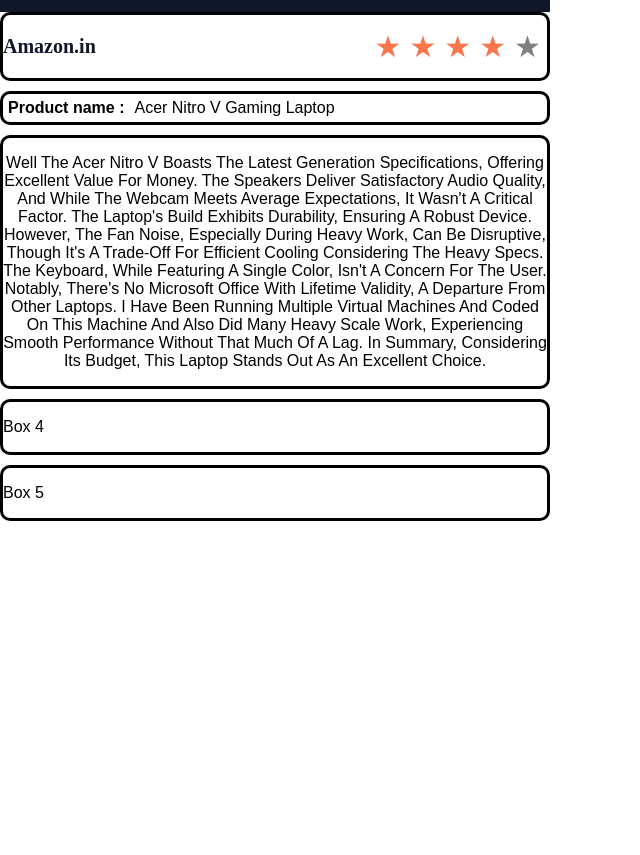
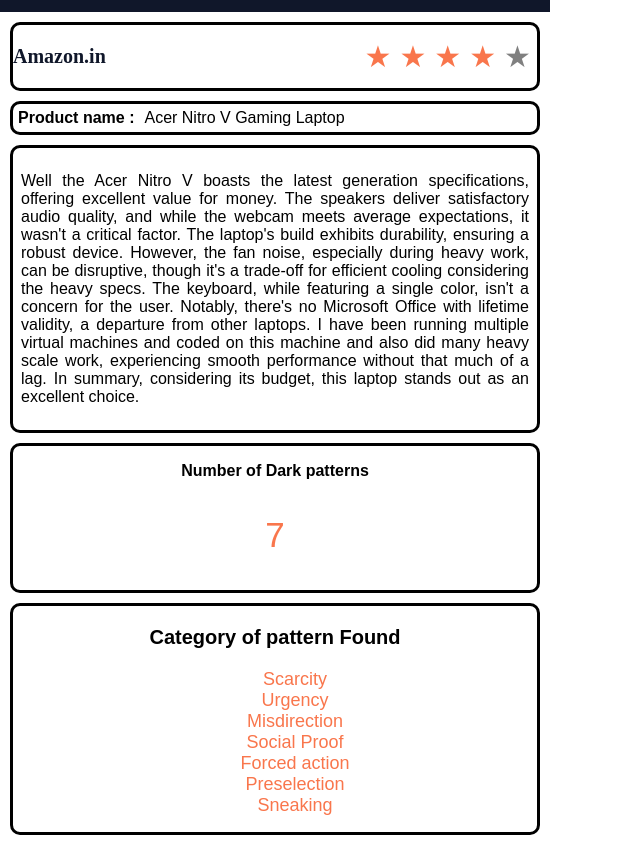
Before and after one commit to 04AR/Arachnid, a browser extension: page index.html in a window 1280 px wide. Shown: the part 94-949 px from the top of the page, without its empty margins (0-640 px from the left). Before the commit the page ends 800 px from the top, so only its background shows below. Drawn offline with Linux system fonts and the light colour scheme.

Commit message:
number of dark pattern

```diff
--- a/index.css
+++ b/index.css
@@ -82,7 +82,10 @@
 }
 
 
+.column{
+    padding: 10px;
 
+}
 
 .box {
     border: 3px solid black;
@@ -128,6 +131,7 @@
 
 
 }
+
 #productTitle{
     margin: 5px;
 
@@ -136,6 +140,37 @@
     margin: 5px;
     font-weight: bold;
 }
+.Darkpattern{
+    margin-left: auto;
+    margin-right: auto;
+  justify-content: center;
+}
+#noOfPatterns{
+    font-weight: bold;
+}
+#number{
+    color: #F9764C;
+    font-size: 35px;
+
+
+}
 #productvalidity{
-    text-transform: capitalize;
+    padding: 8px;
+    text-align: justify;
 }
+.PatternCategory{
+    margin-left: auto;
+    margin-right: auto;
+  justify-content: center;
+
+}
+#ul li {
+    color: #F9764C;
+    font-size: 18px;
+
+}
+.PatternCategory p {
+    font-weight: bold;
+    font-size: 20px;
+
+}
--- a/index.html
+++ b/index.html
@@ -25,7 +25,7 @@
     </nav>
 </div>
 
-<div class="left-column">
+<div class="column">
     <div class="box">
         <div class="arachnid-container">
 
@@ -54,18 +54,31 @@
         </div>
 
     </div>
-</div>
+
+    <div class="box">
+        <div class="Darkpattern">
 
 
-        <div class="right-column">
-            <div class="box">
-                <p>Box 4</p>
-            </div>
-            <div class="box">
-                <p>Box 5</p>
-            </div>
+          <p id ="noOfPatterns"> Number of Dark patterns</p>
+          <div id="number"> <p>7</p></div>
         </div>
-        <script src="/popup.js"></script>
-
+    </div>
+    <div class="box">
+       <div class="PatternCategory">
+        <P>Category of pattern Found</P>
+        <div id="list">
+            <ul  id="ul" style="list-style-type:none;">
+                <li>Scarcity</li>
+                <li>Urgency</li>
+                <li>Misdirection</li>
+                <li>Social Proof</li>
+                <li>Forced action</li>
+                <li>Preselection</li>
+                <li>Sneaking</li>
+            </ul>
+        </div>
+       </div>
+    </div>
+</div>
 </body>
 </html>
```
